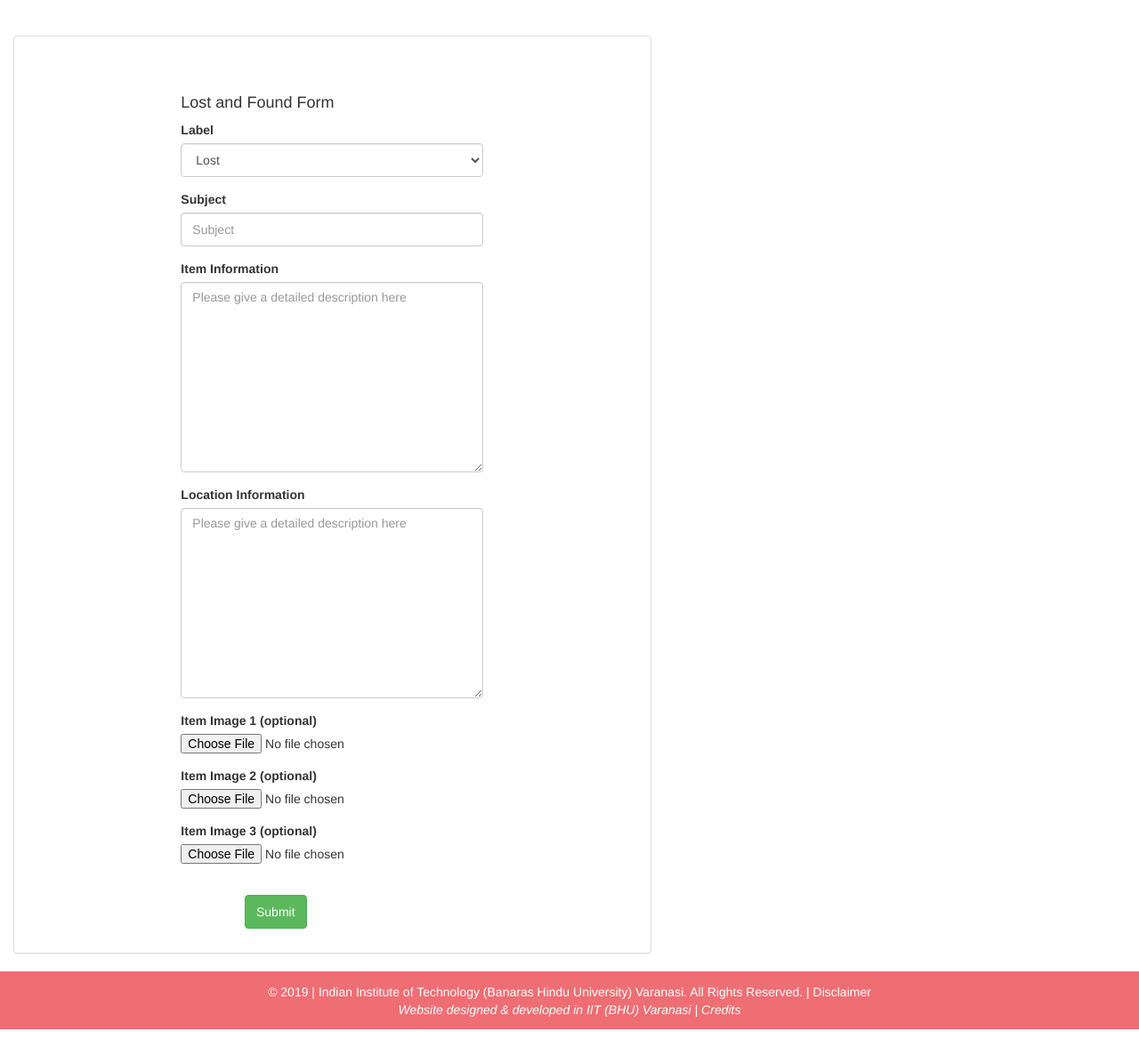
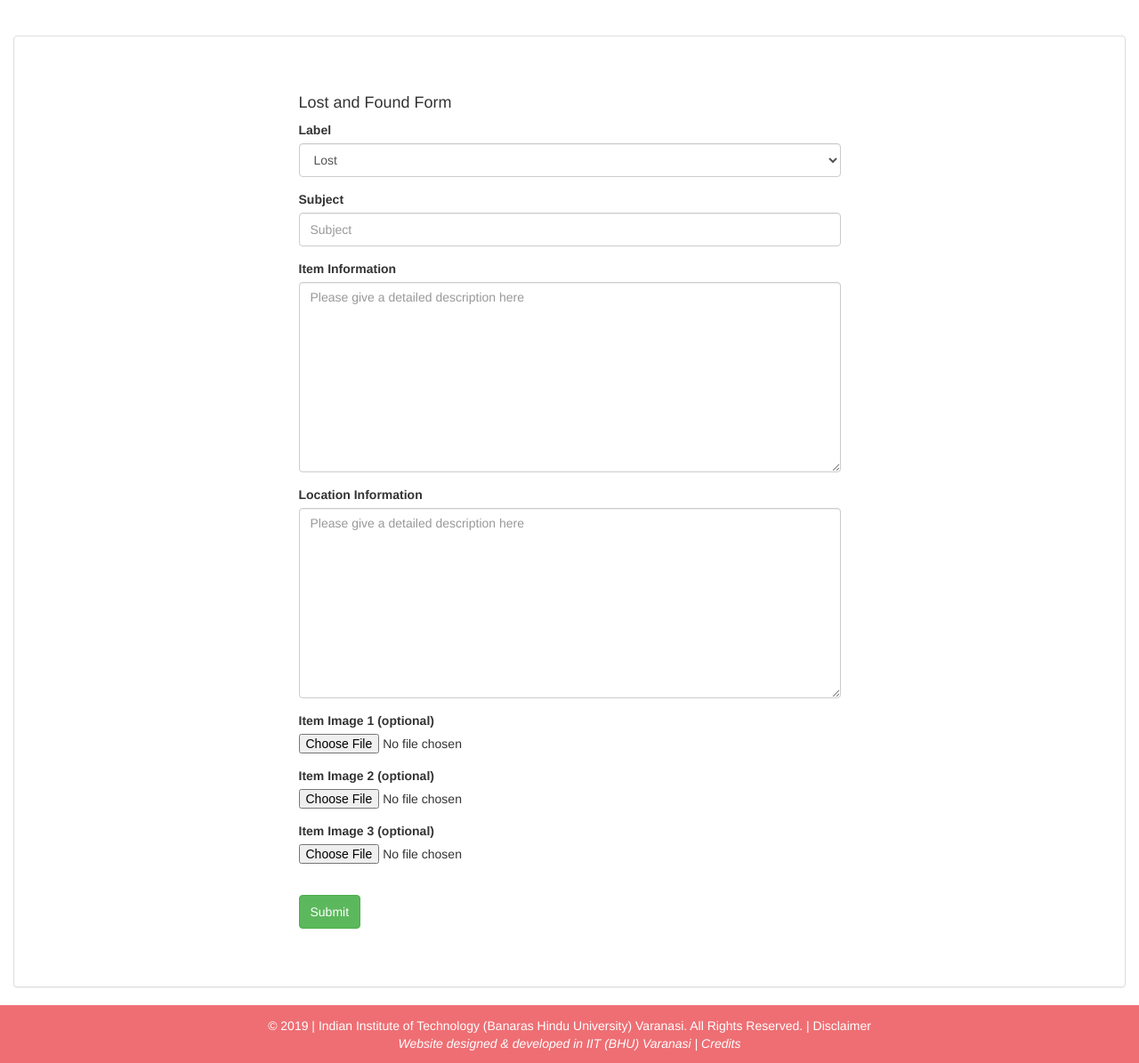
Before and after one commit to govinda18/Hostel-Management-Portal, a Django app: page /addlostfound/ in a window 1280 px wide. Shown: the part 53-1248 px from the top of the page at 89% size. Before the commit the page ends 1210 px from the top, so only its background shows below. Run offline with Django 3.2, Linux system fonts and the light colour scheme; a user stored in the database is signed in; data comes from the database, SQL or seed files in the repository; some libraries are stand-ins or nearby versions.

Commit message:
modified UI of lostandfound

```diff
--- a/Student/templates/student/lostfound.html
+++ b/Student/templates/student/lostfound.html
@@ -34,7 +34,7 @@
                             <td>Lost</td>
                             {% endif %}
                             <td>{{ item.subject }}</td>
-                            <td><a href="/lostfound/{{item.id}}/"><button>View</button></a></td>
+                            <td><a href="/lostfound/{{item.id}}/"><button type="submit" class="btn btn-success">View</button></a></td>
 
                         </tr>
                         {% endfor %}
--- a/Student/templates/student/lostfoundform.html
+++ b/Student/templates/student/lostfoundform.html
@@ -6,7 +6,7 @@
 
 <style type="text/css">
     .login-form {
-        width: 340px;
+        width: 50%;
         margin: 50px auto;
     }
     .login-form form {
@@ -42,7 +42,7 @@
 {% block body %}
 <div class="container-fluid">
         <div class="row">
-            <div class="col-sm-12 col-md-7">
+            <div class="col-sm-12 col-md-12" style="display:table;margin:auto;">
                 <div class="panel panel-default">
                     <div class="panel-body">
                         <form class="login-form" action="/addlostfound/" enctype="multipart/form-data" method="post">
@@ -81,9 +81,9 @@
                             </div>
                                 <br>
                             <div class="form-group">
-                                <div class="col-sm-offset-2 col-sm-10">
+
                                     <button type="submit" class="btn btn-success">Submit</button>
-                                </div>
+
                             </div>
                         </form>
 
```
